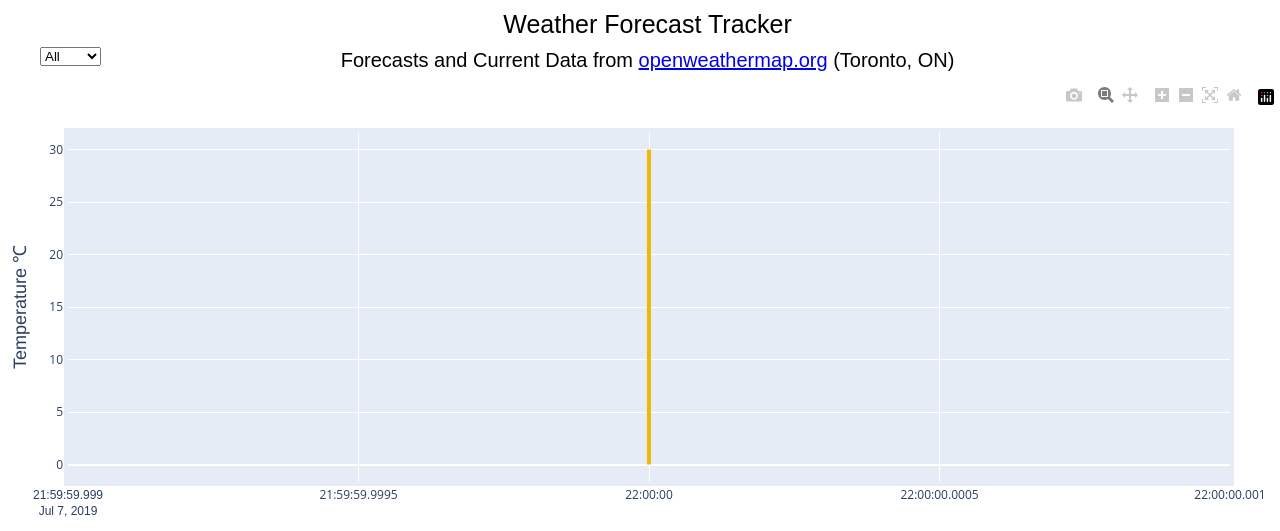
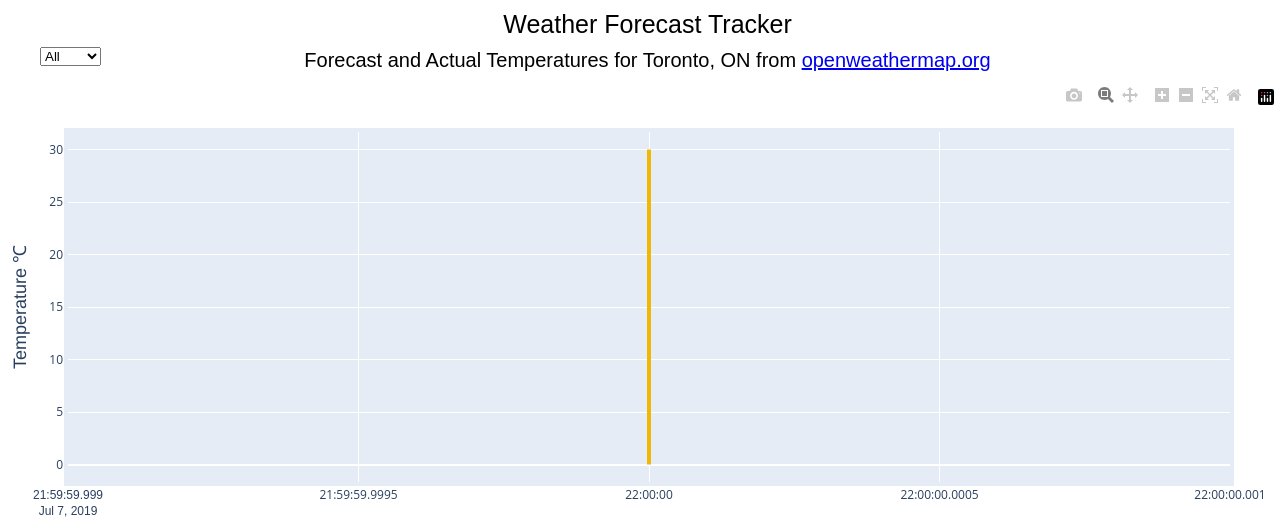
Before and after one commit to cass-android/weather, a Flask app: page / in a window 1280 px wide. Shown: the top 531 px of the page. Run offline with Flask 2, Linux system fonts and the light colour scheme; data that the repository does not hold is empty; parts of the project's set-up code (start-up, migrations or seed data) failed here and were passed over; some libraries are stand-ins or nearby versions.

Commit message:
wording in header

```diff
--- a/templates/index.html
+++ b/templates/index.html
@@ -70,7 +70,7 @@ $(function(){
 <body>
 <div class="header">
   <p style="font-size:25px;text-align: center;margin: 10px 0px 0px 0px;">Weather Forecast Tracker</p>
-  <p style="font-size:20px;text-align: center;margin: 10px 0px 0px 0px;">Forecasts and Current Data from <a href="https://openweathermap.org/api"target="_blank">openweathermap.org </a> (Toronto, ON) </p>
+  <p style="font-size:20px;text-align: center;margin: 10px 0px 0px 0px;">Forecast and Actual Temperatures for Toronto, ON from <a href="https://openweathermap.org/api"target="_blank">openweathermap.org </a></p>
 
   <form action = "/" method = "GET"style="float: left;margin: -35px 0px 0px 0px;">
     <select name= timeframes onchange="this.form.submit()">
```
